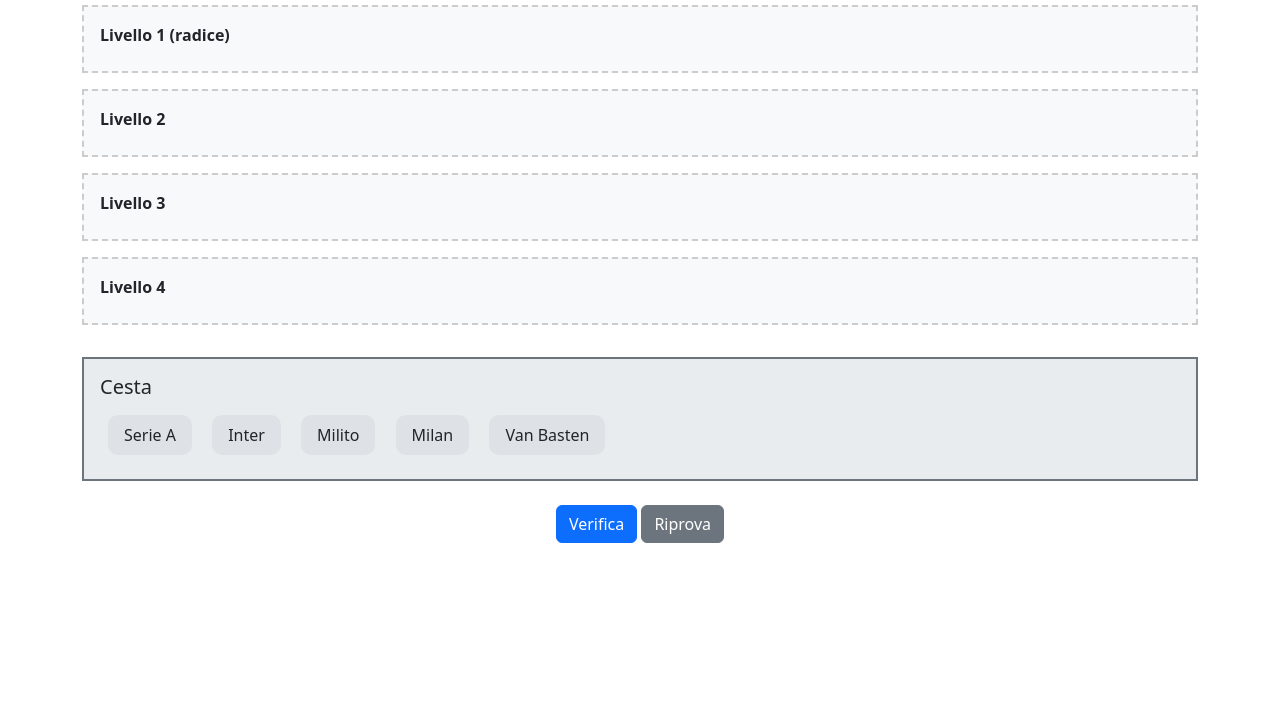
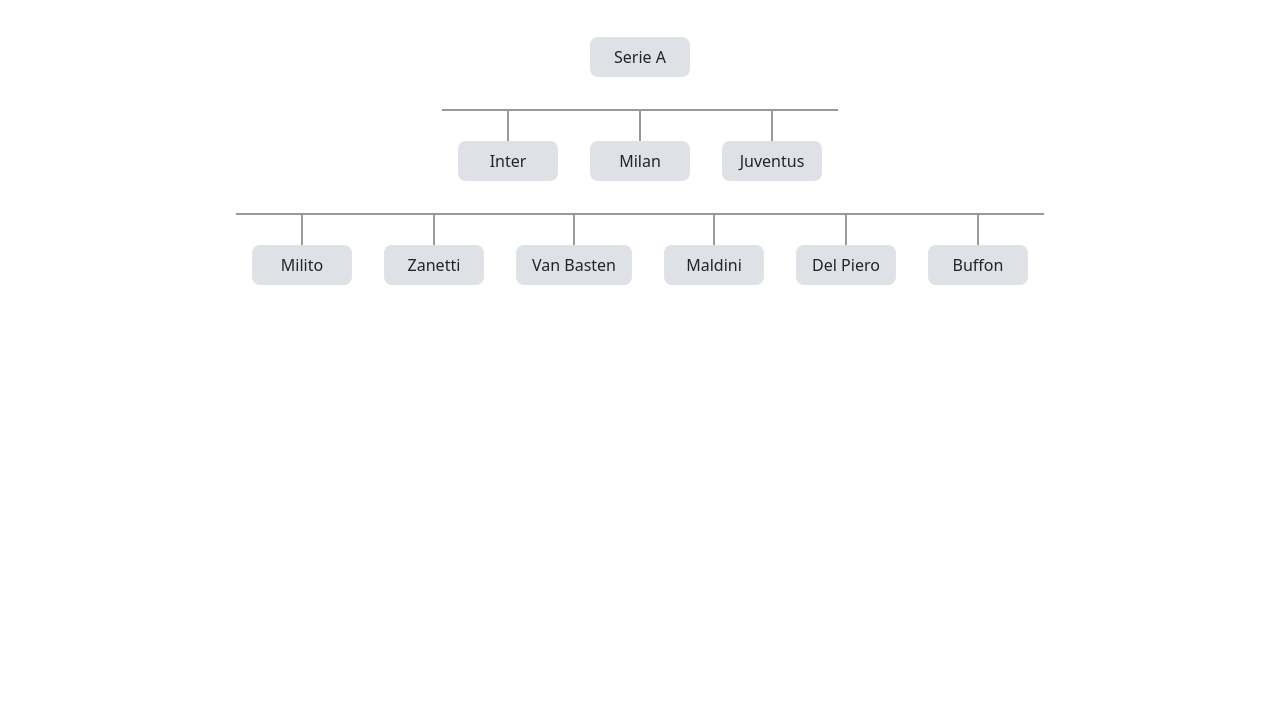
Before and after one commit to salvatorecapolupo/thetree, a plain HTML site: page index.html in a window 1280 px wide. Shown: the part 91-800 px from the top of the page. Drawn offline with nearby package versions, Linux system fonts and the light colour scheme.

Commit message:
Update index.html

```diff
--- a/index.html
+++ b/index.html
@@ -1,85 +1,95 @@
 <!DOCTYPE html>
 <html lang="it">
 <head>
-  <meta charset="UTF-8">
-  <meta name="viewport" content="width=device-width, initial-scale=1">
-  <title>Gioco Albero N-ario</title>
+  <meta charset="UTF-8" />
+  <meta name="viewport" content="width=device-width, initial-scale=1.0"/>
+  <title>Albero N-ario Visivo</title>
   <link href="https://cdn.jsdelivr.net/npm/bootstrap@5.3.3/dist/css/bootstrap.min.css" rel="stylesheet">
   <style>
-    .level {
-      border: 2px dashed #ccc;
-      min-height: 60px;
-      padding: 1rem;
-      margin-bottom: 1rem;
-      background-color: #f8f9fa;
+    .tree-container {
+      display: flex;
+      flex-direction: column;
+      align-items: center;
+      position: relative;
+      margin-bottom: 3rem;
+    }
+
+    .tree-level {
+      display: flex;
+      justify-content: center;
+      margin: 2rem 0;
       position: relative;
     }
 
     .node {
-      display: inline-block;
-      margin: 0.5rem;
+      background-color: #dee2e6;
       padding: 0.5rem 1rem;
-      background-color: #dee2e6;
-      border-radius: 10px;
-      cursor: grab;
+      margin: 0 1rem;
+      border-radius: 8px;
+      text-align: center;
+      position: relative;
+      z-index: 1;
+      min-width: 100px;
     }
 
-    .tree-line {
+    .connector {
       position: absolute;
+      height: 2rem;
+      width: 2px;
+      background-color: #999;
       left: 50%;
-      height: 30px;
-      width: 2px;
-      background: #ccc;
+      transform: translateX(-50%);
+      top: -2rem;
+      z-index: 0;
     }
 
-    .level-label {
-      font-weight: bold;
-      margin-bottom: 0.5rem;
+    .branch-line {
+      position: absolute;
+      height: 2px;
+      background-color: #999;
+      top: 0;
+      z-index: 0;
     }
 
-    #pool {
-      border: 2px solid #6c757d;
-      padding: 1rem;
-      margin-top: 2rem;
-      background-color: #e9ecef;
+    .tree-level:not(:first-child)::before {
+      content: "";
+      position: absolute;
+      top: -2rem;
+      left: 0;
+      width: 100%;
+      height: 2px;
+      background-color: #999;
     }
   </style>
 </head>
 <body class="container py-4">
 
-  <h1 class="text-center mb-4">Ordina l'Albero N-ario</h1>
+  <h1 class="text-center mb-4">Struttura Albero N-ario</h1>
 
-  <!-- Struttura Albero -->
-  <div id="tree">
-    <div class="level" data-level="1">
-      <div class="level-label">Livello 1 (radice)</div>
+  <div class="tree-container">
+
+    <!-- Livello 1 -->
+    <div class="tree-level">
+      <div class="node">Serie A</div>
     </div>
-    <div class="level" data-level="2">
-      <div class="level-label">Livello 2</div>
+
+    <!-- Livello 2 -->
+    <div class="tree-level">
+      <div class="node"><div class="connector"></div>Inter</div>
+      <div class="node"><div class="connector"></div>Milan</div>
+      <div class="node"><div class="connector"></div>Juventus</div>
     </div>
-    <div class="level" data-level="3">
-      <div class="level-label">Livello 3</div>
+
+    <!-- Livello 3 -->
+    <div class="tree-level">
+      <div class="node"><div class="connector"></div>Milito</div>
+      <div class="node"><div class="connector"></div>Zanetti</div>
+      <div class="node"><div class="connector"></div>Van Basten</div>
+      <div class="node"><div class="connector"></div>Maldini</div>
+      <div class="node"><div class="connector"></div>Del Piero</div>
+      <div class="node"><div class="connector"></div>Buffon</div>
     </div>
-    <div class="level" data-level="4">
-      <div class="level-label">Livello 4</div>
-    </div>
-  </div>
 
-  <!-- Cesta Etichette -->
-  <div id="pool">
-    <h5>Cesta</h5>
-    <!-- Qui andranno i nodi da trascinare -->
-    <span class="node">Serie A</span>
-    <span class="node">Inter</span>
-    <span class="node">Milito</span>
-    <span class="node">Milan</span>
-    <span class="node">Van Basten</span>
-  </div>
-
-  <!-- Pulsanti -->
-  <div class="text-center mt-4">
-    <button class="btn btn-primary">Verifica</button>
-    <button class="btn btn-secondary" onclick="location.reload()">Riprova</button>
   </div>
 
 </body>
```
